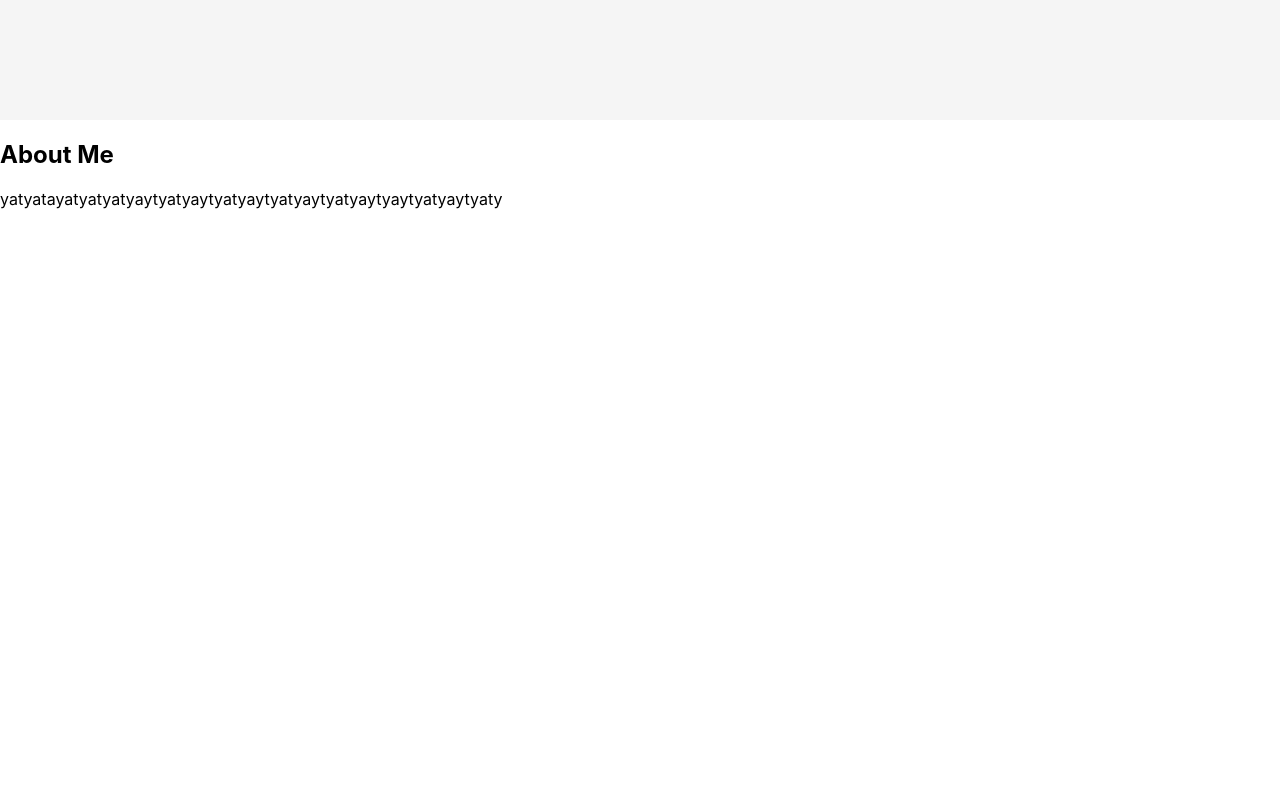
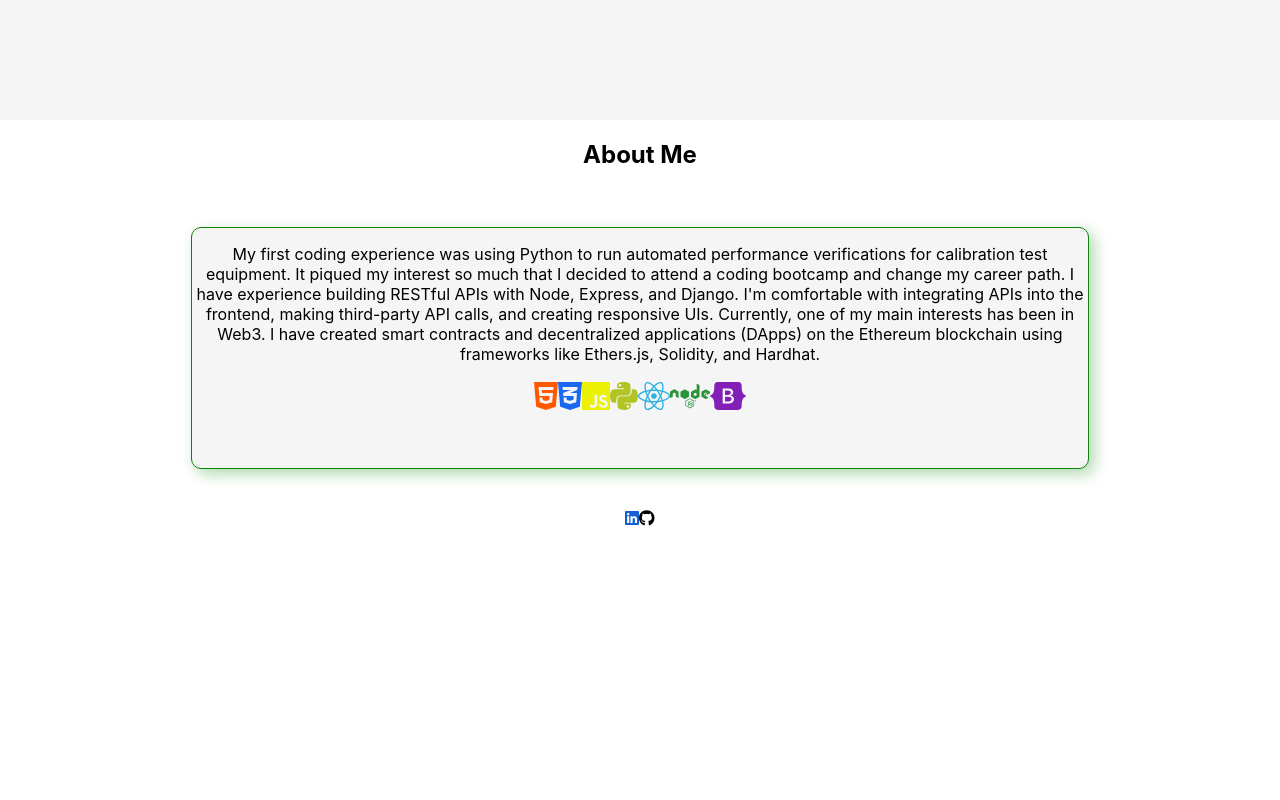
Before and after one commit to justbytes/jport, a React (Create React App) app: page / in a window 1280 px wide. Shown: the part 680-1480 px from the top of the page. Built offline with nearby package versions, Linux system fonts and the light colour scheme.

Commit message:
about me content filled

```diff
--- a/package.json
+++ b/package.json
@@ -3,9 +3,13 @@
   "version": "0.1.0",
   "private": true,
   "dependencies": {
+    "@fortawesome/fontawesome-svg-core": "^6.4.0",
+    "@fortawesome/free-brands-svg-icons": "^6.4.0",
+    "@fortawesome/react-fontawesome": "^0.2.0",
     "@testing-library/jest-dom": "^5.16.5",
     "@testing-library/react": "^13.4.0",
     "@testing-library/user-event": "^13.5.0",
+    "babel-plugin-macros": "^3.1.0",
     "react": "^18.2.0",
     "react-dom": "^18.2.0",
     "react-scripts": "5.0.1",
--- a/public/index.html
+++ b/public/index.html
@@ -15,6 +15,7 @@
       user's mobile device or desktop. See https://developers.google.com/web/fundamentals/web-app-manifest/
     -->
     <link rel="manifest" href="%PUBLIC_URL%/manifest.json" />
+    <script src="https://kit.fontawesome.com/5d7e92801d.js" crossorigin="anonymous"></script>
     <!--
       Notice the use of %PUBLIC_URL% in the tags above.
       It will be replaced with the URL of the `public` folder during the build.
--- a/src/App.js
+++ b/src/App.js
@@ -1,6 +1,15 @@
-import react from 'react';
-import './App.css';
-
+import { FontAwesomeIcon } from '@fortawesome/react-fontawesome';
+import {
+  faLinkedin,
+  faGithub,
+  faReact,
+  faNode,
+  faPython,
+  faBootstrap,
+  faJs,
+  faHtml5,
+  faCss3Alt,
+} from '@fortawesome/free-brands-svg-icons';
 import image from './images/profile.jpg';
 
 function App() {
@@ -16,9 +25,71 @@ function App() {
         </div>
       </section>
       <section className="about-me-page ">
-        <div>
-          <h1>About Me</h1>
-          <p>yatyatayatyatyatyaytyatyaytyatyaytyatyaytyatyaytyaytyatyaytyaty</p>
+        <h1>About Me</h1>
+        <div className="about-me-content">
+          <div className="about-me-paragraph">
+            <p>
+              My first coding experience was using Python to run automated
+              performance verifications for calibration test equipment. It
+              piqued my interest so much that I decided to attend a coding
+              bootcamp and change my career path. I have experience building
+              RESTful APIs with Node, Express, and Django. I'm comfortable with
+              integrating APIs into the frontend, making third-party API calls,
+              and creating responsive UIs. Currently, one of my main interests
+              has been in Web3. I have created smart contracts and decentralized
+              applications (DApps) on the Ethereum blockchain using frameworks
+              like Ethers.js, Solidity, and Hardhat.
+            </p>
+          </div>
+          <div className="tech-stack">
+            <FontAwesomeIcon
+              icon={faHtml5}
+              size="2xl"
+              style={{ color: '#ff5900' }}
+            />
+            <FontAwesomeIcon
+              icon={faCss3Alt}
+              size="2xl"
+              style={{ color: '#1868f2' }}
+            />
+            <FontAwesomeIcon
+              icon={faJs}
+              size="2xl"
+              style={{ color: '#ecf005' }}
+            />
+            <FontAwesomeIcon
+              icon={faPython}
+              size="2xl"
+              style={{ color: '#b1c421' }}
+            />
+            <FontAwesomeIcon
+              icon={faReact}
+              size="2xl"
+              style={{ color: '#2ab2df' }}
+            />
+            <FontAwesomeIcon
+              icon={faNode}
+              size="2xl"
+              style={{ color: '#2a933b' }}
+            />
+
+            <FontAwesomeIcon
+              icon={faBootstrap}
+              size="2xl"
+              style={{ color: '#821fb7' }}
+            />
+          </div>
+        </div>
+        <div className="links">
+          <a
+            href="https://www.linkedin.com/in/jesswritincode/"
+            className="linkedin"
+          >
+            <FontAwesomeIcon icon={faLinkedin} style={{ color: '#155fd5' }} />
+          </a>
+          <a href="https://github.com/justbytes" className="github">
+            <FontAwesomeIcon icon={faGithub} style={{ color: '#000000' }} />
+          </a>
         </div>
       </section>
       <section className="projects-page">
--- a/src/index.css
+++ b/src/index.css
@@ -33,8 +33,9 @@ code {
 }
 .image {
   max-width: 100%;
-  /* height: auto; */
-  width: auto\9;
+  max-height: 100%;
+  width: auto;
+  height: auto;
   object-fit: contain;
   border-radius: 20px;
   border: 2px solid rgb(10, 133, 10);
@@ -45,7 +46,27 @@ code {
 
 .about-me-page {
   height: 100vh;
+  display: flex;
+  flex-direction: column;
+  /* align-items: center; */
+  text-align: center;
 }
+
+.about-me-content {
+  margin: 3% auto;
+  background-color: whitesmoke;
+  border-radius: 10px;
+  box-shadow: 5px 5px 15px rgba(10, 133, 10, 0.324);
+  border: 1px solid rgb(10, 133, 10);
+  width: 70%;
+  height: 30%;
+}
+
+
+
+
+
+
 
 /* End of aboutme style */
 
```
Also changed, not shown: 1 other file (tests, documents, lock files or other folders).
